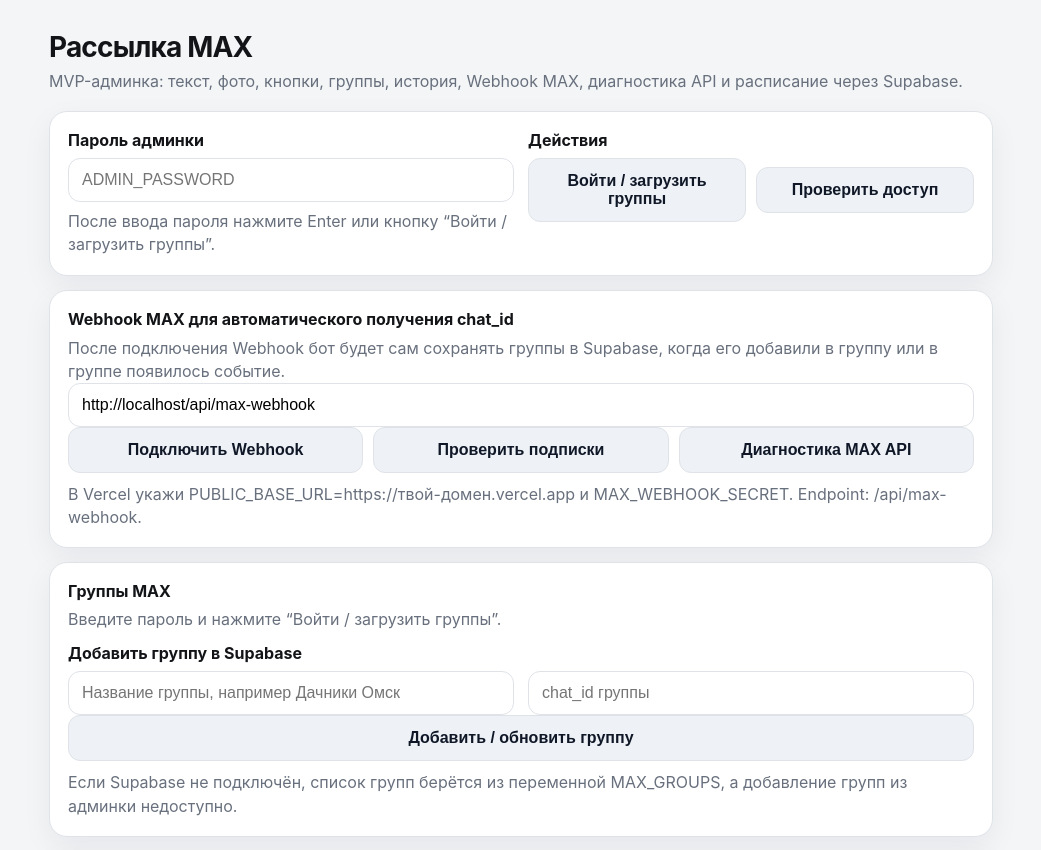
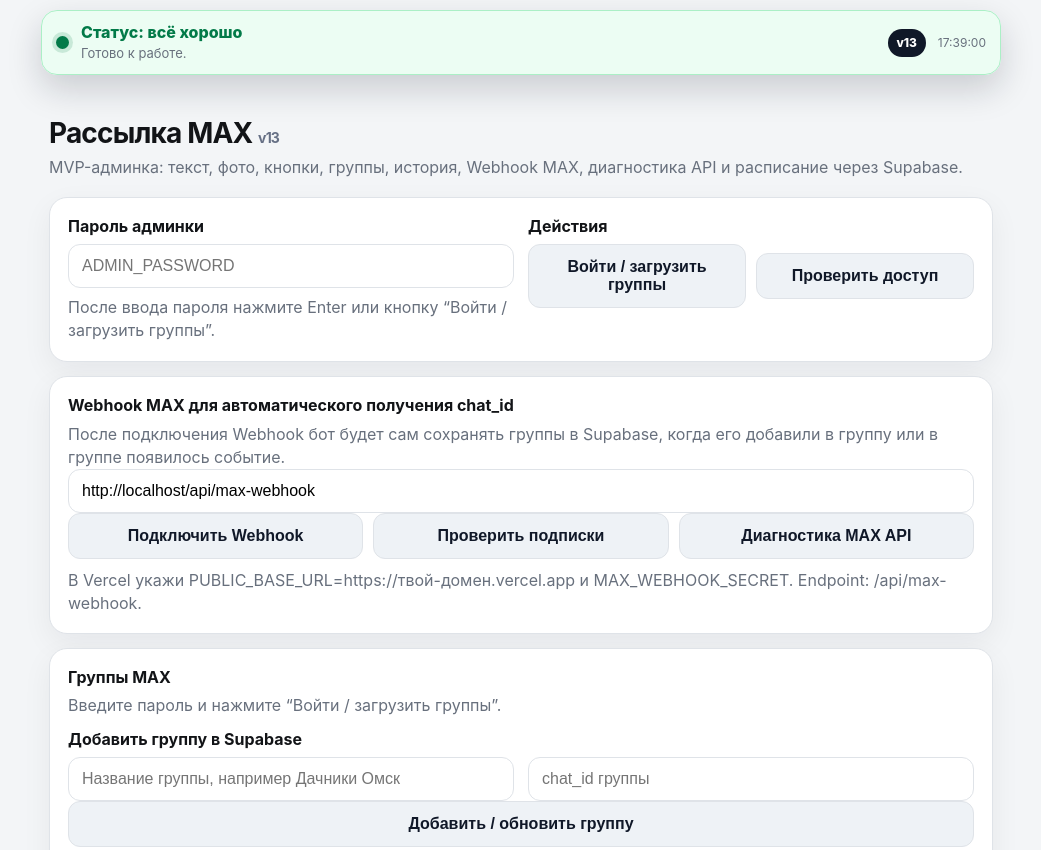
Before and after one commit to shumka55omsk-lang/adminka-MAX, a website: page public/index.html in a window 1280 px wide. Shown: the top 850 px of the page, without its empty margins (119-1160 px from the left). Drawn offline with Linux system fonts and the light colour scheme.

Commit message:
Add files via upload

```diff
--- a/public/index.html
+++ b/public/index.html
@@ -3,7 +3,7 @@
 <head>
   <meta charset="UTF-8" />
   <meta name="viewport" content="width=device-width, initial-scale=1.0" />
-  <title>Рассылка MAX</title>
+  <title>Рассылка MAX v13</title>
   <style>
     :root {
       --bg: #f3f5f7;
@@ -24,6 +24,7 @@
       font-family: -apple-system, BlinkMacSystemFont, "Segoe UI", Arial, sans-serif;
       color: var(--text);
       background: var(--bg);
+      padding-top: 86px;
     }
 
     .wrap {
@@ -165,6 +166,95 @@
       overflow-x: auto;
     }
 
+    .top-status {
+      position: fixed;
+      top: 10px;
+      left: 0;
+      right: 0;
+      width: min(960px, calc(100% - 24px));
+      z-index: 9999;
+      display: grid;
+      grid-template-columns: auto 1fr auto auto;
+      gap: 12px;
+      align-items: center;
+      padding: 12px 14px;
+      margin: 0 auto;
+      border-radius: 16px;
+      border: 1px solid var(--line);
+      background: rgba(255, 255, 255, 0.98);
+      box-shadow: 0 14px 34px rgba(16, 24, 40, 0.18);
+      backdrop-filter: blur(10px);
+    }
+
+    .top-status-dot {
+      width: 13px;
+      height: 13px;
+      border-radius: 999px;
+      background: #98a2b3;
+      box-shadow: 0 0 0 4px rgba(152, 162, 179, 0.18);
+    }
+
+    .top-status-title {
+      font-weight: 800;
+      line-height: 1.2;
+    }
+
+    .top-status-message {
+      margin-top: 3px;
+      color: var(--muted);
+      font-size: 13px;
+      line-height: 1.3;
+      white-space: nowrap;
+      overflow: hidden;
+      text-overflow: ellipsis;
+      max-width: 100%;
+    }
+
+    .top-status-time {
+      color: var(--muted);
+      font-size: 12px;
+      white-space: nowrap;
+    }
+
+    .version-badge {
+      display: inline-flex;
+      align-items: center;
+      justify-content: center;
+      min-height: 28px;
+      padding: 5px 9px;
+      border-radius: 999px;
+      background: #101828;
+      color: #fff;
+      font-size: 12px;
+      font-weight: 800;
+      white-space: nowrap;
+      letter-spacing: -0.01em;
+    }
+
+    .top-status.ok {
+      border-color: #abefc6;
+      background: rgba(236, 253, 243, 0.96);
+    }
+
+    .top-status.ok .top-status-dot {
+      background: var(--ok);
+      box-shadow: 0 0 0 4px rgba(2, 122, 72, 0.15);
+    }
+
+    .top-status.err {
+      border-color: #fecdca;
+      background: rgba(255, 251, 250, 0.98);
+    }
+
+    .top-status.err .top-status-dot {
+      background: var(--danger);
+      box-shadow: 0 0 0 4px rgba(180, 35, 24, 0.15);
+    }
+
+    .top-status.muted .top-status-dot {
+      background: #667085;
+    }
+
     .ok { color: var(--ok); }
     .err { color: var(--danger); }
     .muted { color: var(--muted); }
@@ -272,6 +362,20 @@
       .wrap { padding: 12px; }
       .preview { grid-template-columns: 1fr; }
       .preview img { width: 100%; height: auto; max-height: 220px; }
+      body { padding-top: 104px; }
+      .top-status {
+        grid-template-columns: auto 1fr auto;
+        gap: 10px;
+        border-radius: 14px;
+        padding: 10px 12px;
+      }
+      .top-status-time {
+        display: none;
+      }
+      .version-badge {
+        font-size: 11px;
+        padding: 4px 8px;
+      }
     }
   </style>
 </head>
@@ -279,9 +383,19 @@
   <main class="wrap">
     <div class="top">
       <div>
-        <h1>Рассылка MAX</h1>
+        <h1>Рассылка MAX <span style="font-size:14px;color:#667085">v13</span></h1>
         <p class="sub">MVP-админка: текст, фото, кнопки, группы, история, Webhook MAX, диагностика API и расписание через Supabase.</p>
       </div>
+    </div>
+
+    <div id="topStatus" class="top-status muted" role="status" aria-live="polite">
+      <div id="topStatusDot" class="top-status-dot"></div>
+      <div>
+        <div id="topStatusTitle" class="top-status-title">Статус: готово</div>
+        <div id="topStatusMessage" class="top-status-message">Готово к работе. Если видите эту панель сверху — обновление v13 применилось.</div>
+      </div>
+      <div class="version-badge">v13</div>
+      <div id="topStatusTime" class="top-status-time">—</div>
     </div>
 
     <section class="card">
@@ -433,8 +547,31 @@
     ];
 
     function setStatus(message, type = 'muted') {
-      el('status').className = `status ${type}`;
-      el('status').textContent = message;
+      const safeType = ['ok', 'err', 'muted'].includes(type) ? type : 'muted';
+      const statusBox = el('status');
+      if (statusBox) {
+        statusBox.className = `status ${safeType}`;
+        statusBox.textContent = message;
+      }
+
+      const topStatus = el('topStatus');
+      const topTitle = el('topStatusTitle');
+      const topMessage = el('topStatusMessage');
+      const topTime = el('topStatusTime');
+      const firstLine = String(message || 'Готово к работе.').split('\n').find(Boolean) || 'Готово к работе.';
+      const titleMap = {
+        ok: 'Статус: всё хорошо',
+        err: 'Статус: ошибка',
+        muted: 'Статус: выполняется'
+      };
+
+      if (topStatus) topStatus.className = `top-status ${safeType}`;
+      if (topTitle) topTitle.textContent = titleMap[safeType] || titleMap.muted;
+      if (topMessage) {
+        topMessage.textContent = firstLine;
+        topMessage.title = String(message || '');
+      }
+      if (topTime) topTime.textContent = new Date().toLocaleTimeString('ru-RU', { hour: '2-digit', minute: '2-digit', second: '2-digit' });
     }
 
     function getPassword() {
@@ -999,6 +1136,7 @@
     updateWebhookUrl();
     setDefaultScheduledAt();
     renderTemplateButtons();
+    setStatus('Готово к работе.', 'ok');
     renderHistory();
     renderScheduledPosts();
   </script>
```
Also changed, not shown: api/version.js (added, +8 -0 lines), README.md.
